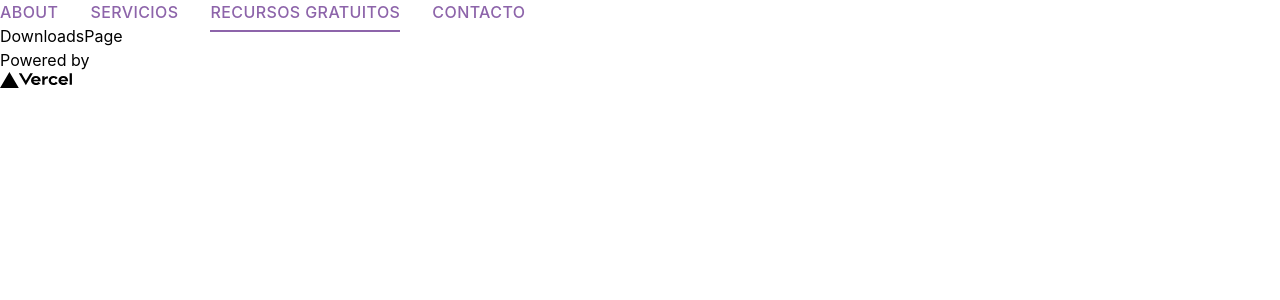
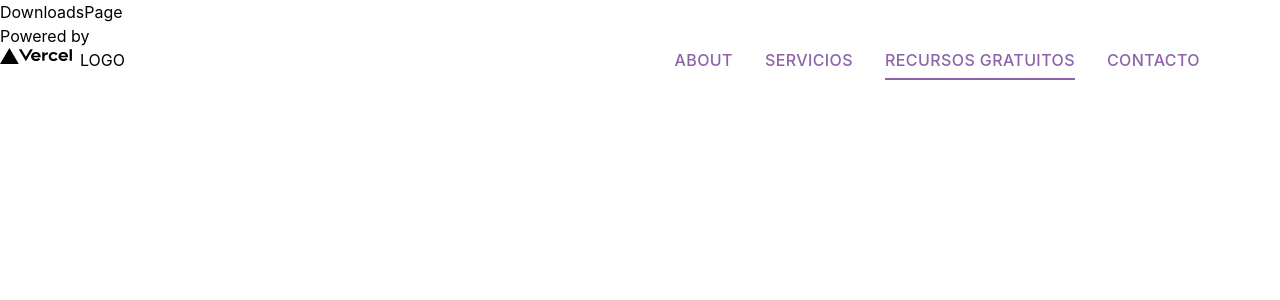
Before and after one commit to tomasg88/web-etp, a Next.js app: page /downloads in a window 1280 px wide. Shown: the top 300 px of the page. Built offline with nearby package versions, Linux system fonts and the light colour scheme.

Commit message:
new Header component

```diff
--- /dev/null
+++ b/components/header/Header.tsx
@@ -0,0 +1,13 @@
+import React from 'react';
+import Navigation from '../navigation/Navigation';
+
+const Header = () => {
+  return (
+    <header className="absolute flex justify-between px-20 py-12 max-w-7xl w-full mx-auto right-0 left-0">
+      <div id="logo">LOGO</div>
+      <Navigation />
+    </header>
+  );
+};
+
+export default Header;
--- a/components/layouts/RootLayout.tsx
+++ b/components/layouts/RootLayout.tsx
@@ -1,7 +1,7 @@
 import Head from 'next/head';
 import Image from 'next/image';
 import React, { ReactNode } from 'react';
-import Navigation from '../navigation/Navigation';
+import Header from '../header/Header';
 
 export default function RootLayout({ children }: { children: ReactNode }) {
   return (
@@ -13,9 +13,7 @@ export default function RootLayout({ children }: { children: ReactNode }) {
       </Head>
 
       <main>
-        <header>
-          <Navigation />
-        </header>
+        <Header />
         {children}
       </main>
       <footer>
```
